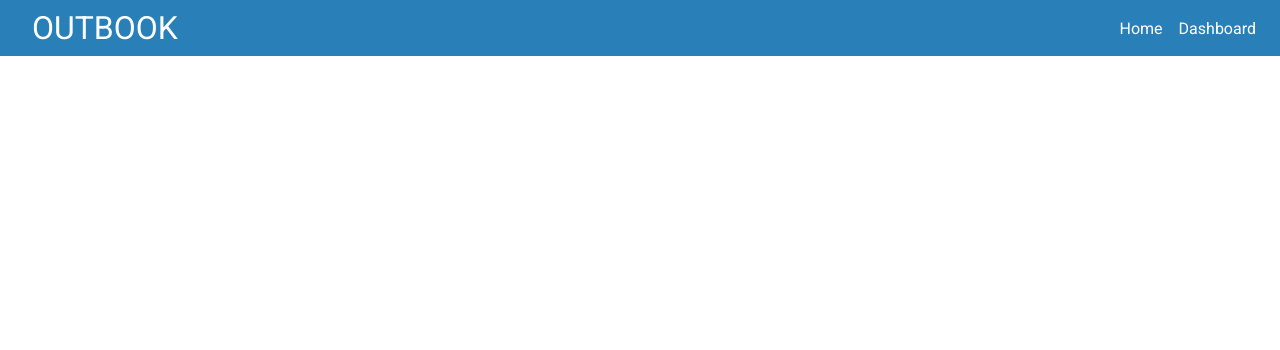
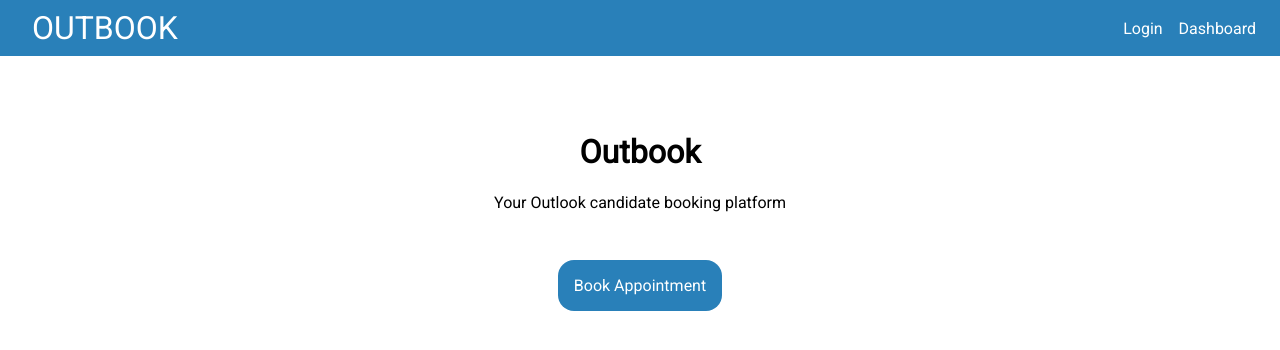
Before and after one commit to Outbook-Archive/Front-End-Web, a React (Create React App) app: page / in a window 1280 px wide. Shown: the top 350 px of the page. Built offline with nearby package versions, Linux system fonts and the light colour scheme.

Commit message:
fix error where dashboard was redirecting to the wrong component

```diff
--- a/src/components/App.js
+++ b/src/components/App.js
@@ -47,7 +47,7 @@ class App extends Component {
           <SideDrawer show={this.state.sideDrawerOpen} />
           {backDrop}
           <div className="landing-container">
-            <Route exact path='/landing' component={Landing} />
+            <Route exact path='/' component={Landing} />
             <Route exact path='/dashboard' component={Dashboard}/>
             <Route path='/confirm' component={Confirm} />
           </div>
--- a/src/components/Navbar/Navbar.js
+++ b/src/components/Navbar/Navbar.js
@@ -14,8 +14,8 @@ const navbar = props => (
       <div className="spacer"/>
       <div className="navbar-navigation-items">
         <ul>
-	        <Link to="/landing">
-		        <li>Home</li>
+	        <Link to="/login">
+		        <li>Login</li>
 	        </Link>
 	        <Link to="/dashboard">
 		        <li>Dashboard</li>
```
